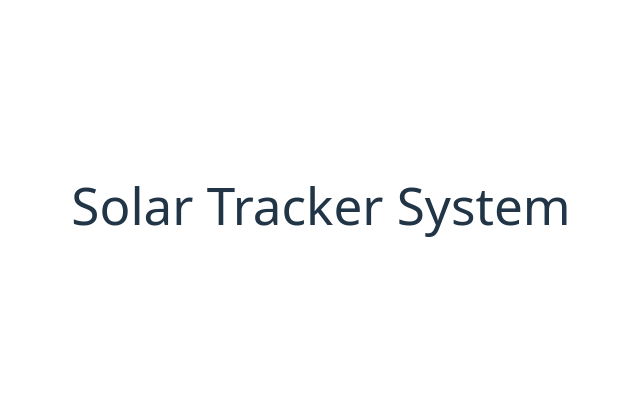
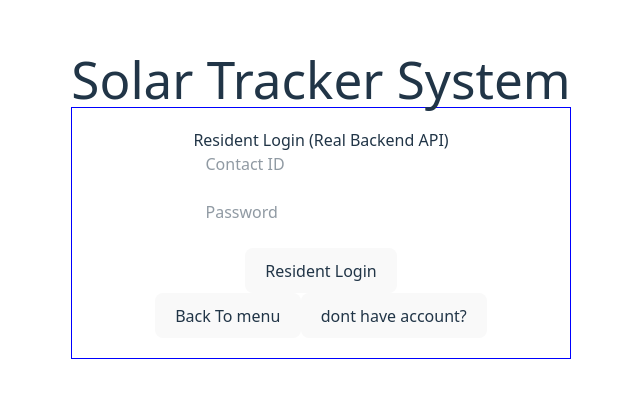
Before and after one commit to ganeshpawar27/Solar-Tracker-System, a React (Vite) app in the folder solartTrack-Frontend/solartrack-ui/: page /resident in a window 1280 px wide. Shown: the part 195-592 px from the top of the page, without its empty margins (319-959 px from the left). Built offline with nearby package versions, Linux system fonts and the light colour scheme.

Commit message:
all functionality completed

```diff
--- a/solartTrack-Frontend/solartrack-ui/src/App.jsx
+++ b/solartTrack-Frontend/solartrack-ui/src/App.jsx
@@ -16,6 +16,7 @@ import InstallerLogin from './components/installer/InstallerLogin';
 import InstallerRegister from './components/installer/InstallerRegister';
 import InstallerDashboard from './components/installer/InstallerDashboard';
 import './App.css';
+import EntryPage from './components/EntryPage';
 
 function App() {
   return (
@@ -24,7 +25,8 @@ function App() {
       <div>
         <Routes>
           {/* Resident Routes */}
-          <Route path="/" element={<ResidentLogin />} />
+          <Route path="/" element={<EntryPage />} />
+          <Route path="/resident" element={<ResidentLogin />} />
           <Route path="/register" element={<ResidentRegister />} />
 
           {/* Admin Routes */}
--- /dev/null
+++ b/solartTrack-Frontend/solartrack-ui/src/components/EntryPage.jsx
@@ -0,0 +1,16 @@
+import React from 'react'
+import {useNavigate } from 'react-router-dom';
+function EntryPage() {
+    const navigate=useNavigate();
+
+  return (
+    <div>
+        <button onClick={()=>navigate('admin')}>Admin</button>
+        <button onClick={()=>navigate('resident')}>Resident</button>
+        <button onClick={()=>navigate('installer')}>Installer</button>
+
+    </div>
+  )
+}
+
+export default EntryPage
--- a/solartTrack-Frontend/solartrack-ui/src/components/admin/AdminLogin.jsx
+++ b/solartTrack-Frontend/solartrack-ui/src/components/admin/AdminLogin.jsx
@@ -33,6 +33,7 @@ function AdminLogin() {
             <br /><br />
             <button type='submit'>LogIn</button>
         </form>
+            <button onClick={()=>navigate('/')}>Back To menu</button>
     </div>
    </>
   )
--- a/solartTrack-Frontend/solartrack-ui/src/components/installer/InstallerDashboard.jsx
+++ b/solartTrack-Frontend/solartrack-ui/src/components/installer/InstallerDashboard.jsx
@@ -2,11 +2,12 @@ import React, { useState,useEffect } from 'react'
 import api from '../../api/axiosConfig';
 import InstallerProfile from './InstallerProfile'
 import InstallerAssignRequest from './InstallerAssignRequest';
-
+import { useNavigate } from 'react-router-dom';
 function InstallerDashboard() {
     const [view ,setView]=useState([]);
     const[installer,setInstaller]=useState([]);
     const installerId=localStorage.getItem('userId');
+    const navigate=useNavigate();
 
     useEffect(()=>{
         const fetchMyData=async()=>{
@@ -27,11 +28,17 @@ function InstallerDashboard() {
     <div>
       <button onClick={()=>setView("InstallerProfile")}>Profile</button>
       <button onClick={()=>setView("InstallerAssignRequest")}>Assign Requests</button>
+
+    <button onClick={()=>setView("Logout")}>Logout</button>
+
     </div>
 
     <div>
         {view === "InstallerProfile" && (<InstallerProfile/>)}
         {view === "InstallerAssignRequest" && (<InstallerAssignRequest/>)}
+
+        {view==="Logout" &&
+        (navigate('/Installer'))}
 
 
     </div>
--- a/solartTrack-Frontend/solartrack-ui/src/components/installer/InstallerLogin.jsx
+++ b/solartTrack-Frontend/solartrack-ui/src/components/installer/InstallerLogin.jsx
@@ -55,7 +55,10 @@ function InstallerLogin() {
                 />
                 <br /><br />
                 <button type="submit">Insaller Login</button>
+
+
             </form>
+                <button onClick={()=>navigate('/')}>Back To menu</button>
    </>
   )
 }
--- a/solartTrack-Frontend/solartrack-ui/src/components/resident/ResidentLogin.jsx
+++ b/solartTrack-Frontend/solartrack-ui/src/components/resident/ResidentLogin.jsx
@@ -57,7 +57,11 @@ function ResidentLogin() {
                 />
                 <br /><br />
                 <button type="submit">Resident Login</button>
+
             </form>
+
+                <button onClick={()=>navigate('/')}>Back To menu</button>
+                <button onClick={()=>navigate('/register')}>dont have account?</button>
         </div>
     );
 }
```
